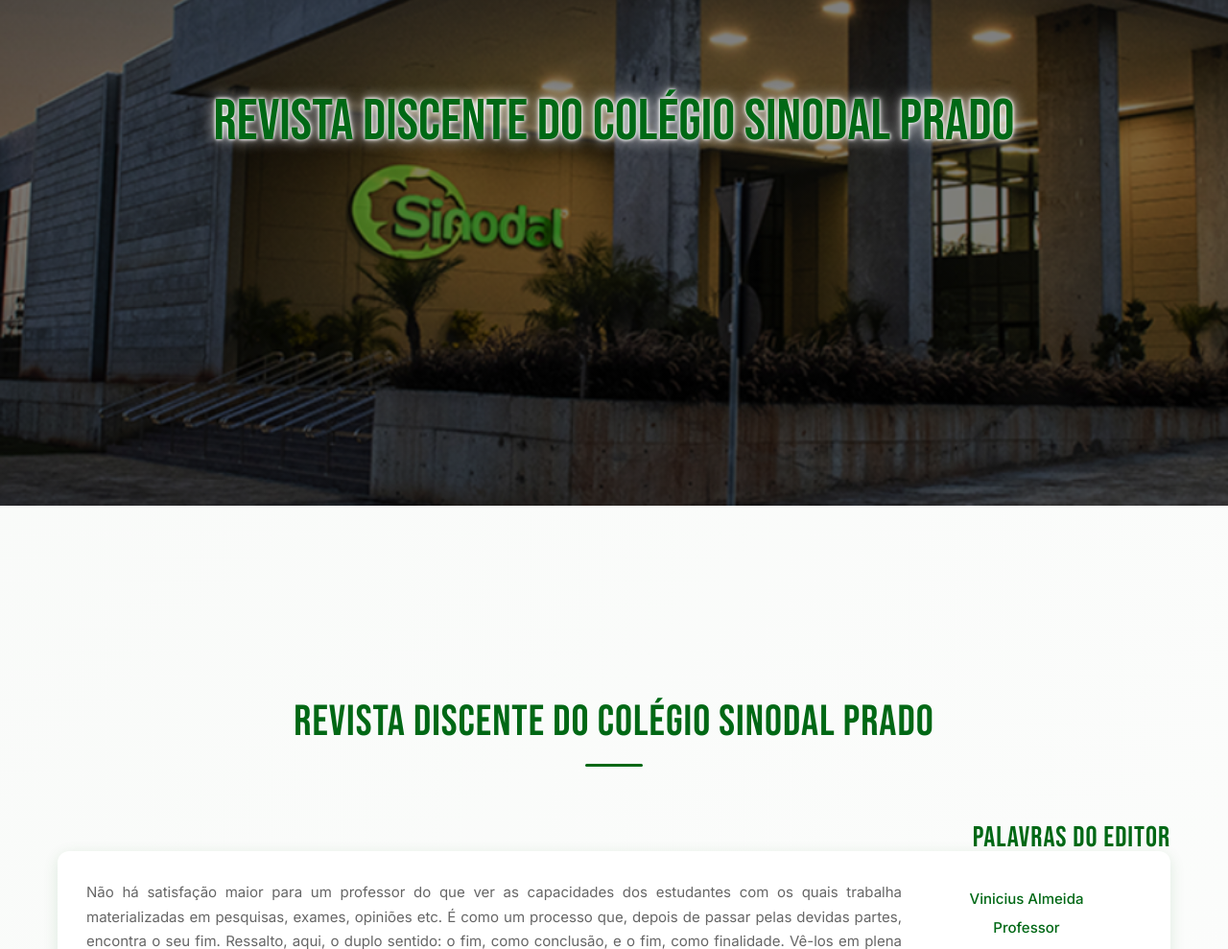
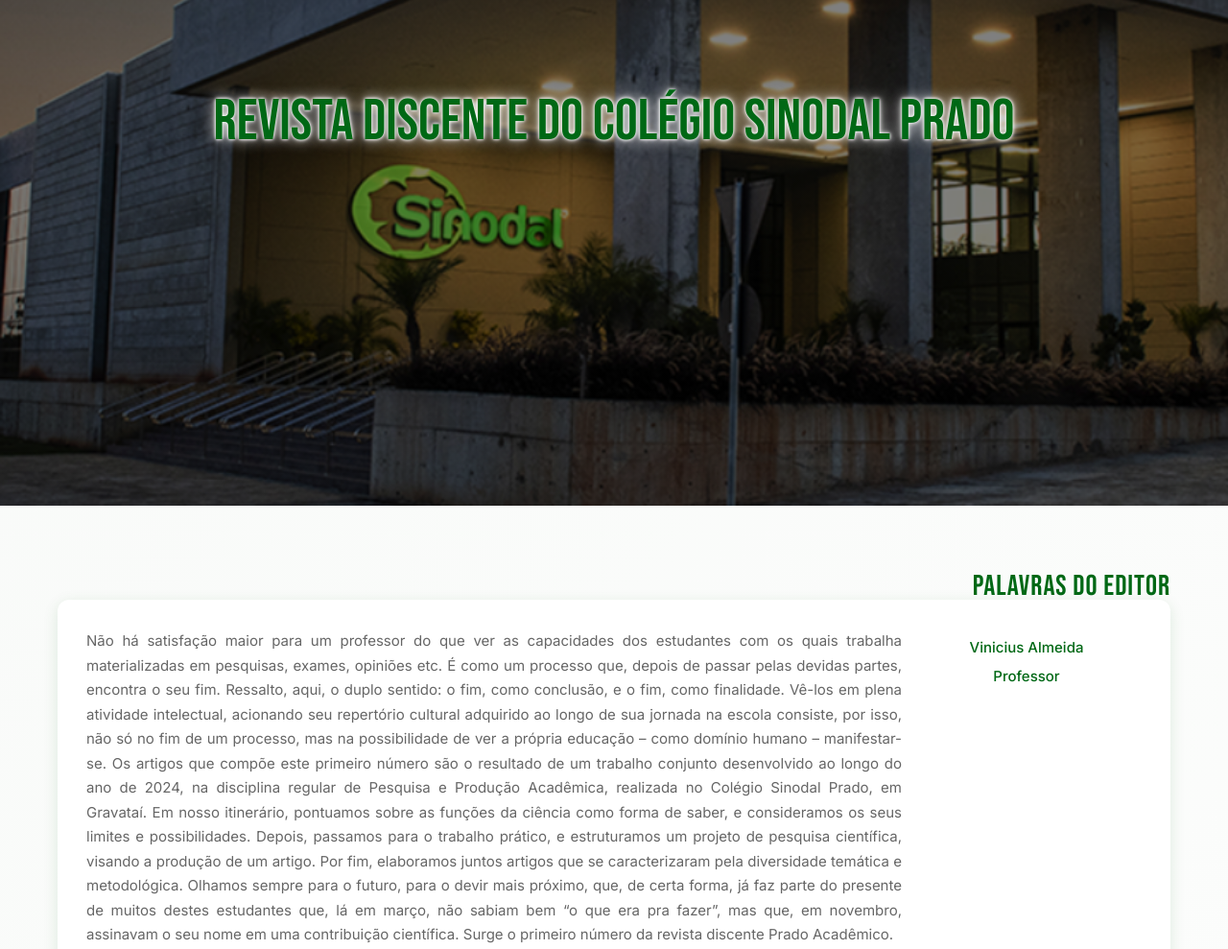
Before and after one commit to FranciscoP7/repositorio_sinodal, a plain HTML site: page index.html in a window 1280 px wide. Shown: the part 273-1262 px from the top of the page at 96% size. Drawn offline with Linux system fonts and the light colour scheme.

Commit message:
feat: remoção titulo duplicado

```diff
--- a/index.html
+++ b/index.html
@@ -38,7 +38,6 @@
  <main class="fade-in">
 
 
-<h2 class="section-title">Revista discente do Colégio Sinodal Prado</h2>
 
       <h2 class="section-words2">Palavras do Editor</h2>
 <div class="coordination-info">
```
